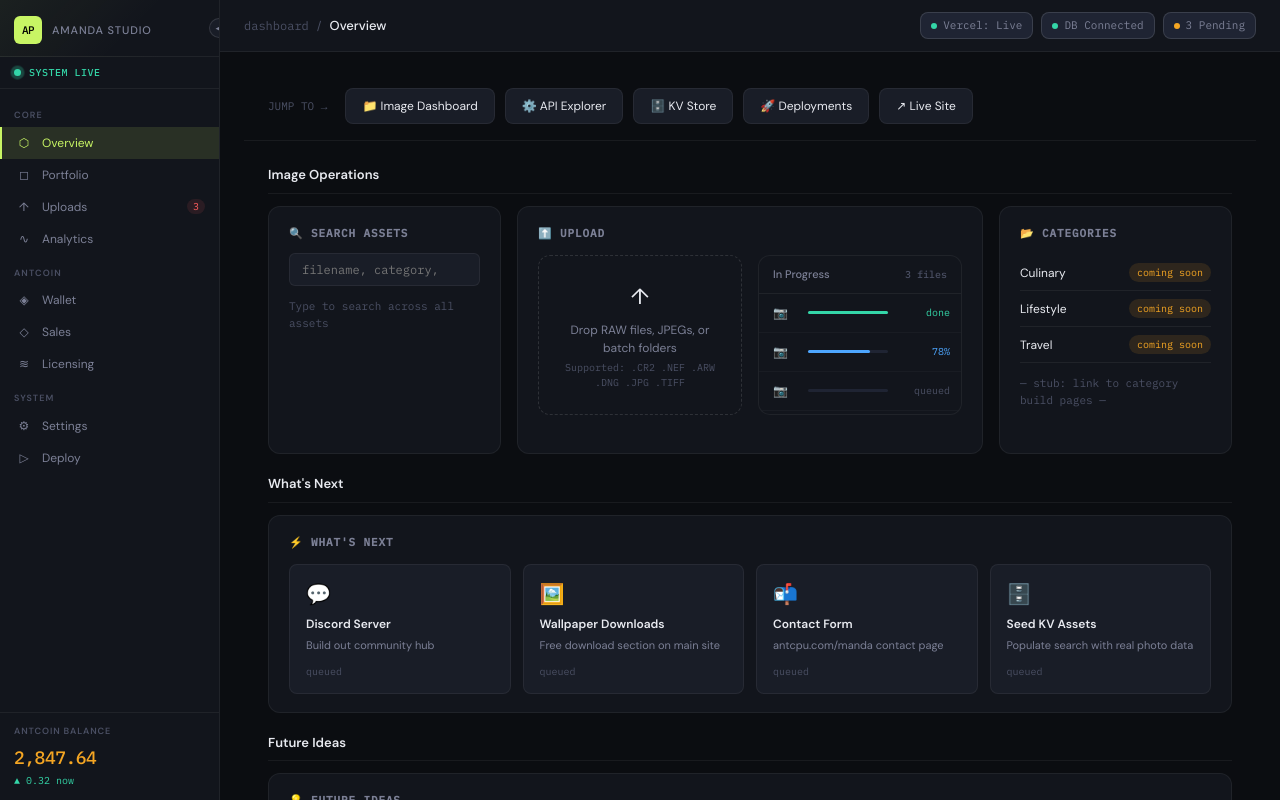
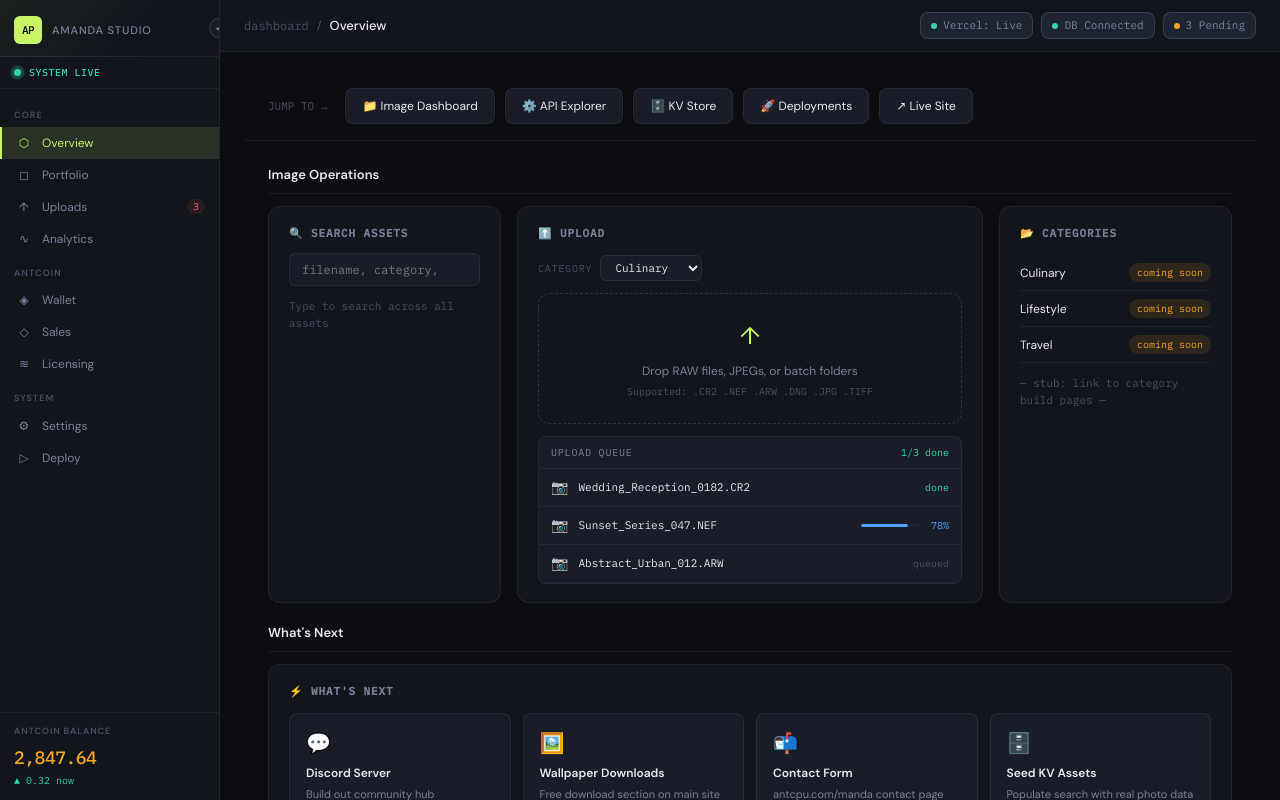
Before and after one commit to ANTCPU/photography, a Next.js app: page /dashboard in a window 1280 px wide. Shown: the top 800 px of the page. Built offline with nearby package versions, Linux system fonts and the light colour scheme.

Commit message:
Update UploadZone.tsx

```diff
--- a/app/dashboard/components/UploadZone.tsx
+++ b/app/dashboard/components/UploadZone.tsx
@@ -1,19 +1,21 @@
 'use client';
 
-import { useCallback, useId } from 'react';
+import { useCallback, useId, useState } from 'react';
 import { useDashboard } from '../context/DashboardContext';
 import type { UploadItem } from '../types';
 
 const ACCEPTED_EXTS = '.CR2,.NEF,.ARW,.DNG,.JPG,.JPEG,.TIFF,.RAF';
 
-const STATUS_COLORS: Record<UploadItem['status'], string> = {
+const CATEGORIES = ['Culinary', 'Lifestyle', 'Travel', 'Nature', 'Urban', 'Portrait', 'Abstract'];
+
+const STATUS_COLORS: Record<string, string> = {
   done:      'var(--db-teal)',
   uploading: 'var(--db-blue)',
   queued:    'var(--db-text-dim)',
   error:     'var(--db-red)',
 };
 
-const STATUS_LABELS: Record<UploadItem['status'], string> = {
+const STATUS_LABELS: Record<string, string> = {
   done:      'done',
   uploading: 'uploading',
   queued:    'queued',
@@ -21,8 +23,46 @@ const STATUS_LABELS: Record<UploadItem['status'], string> = {
 };
 
 export default function UploadZone() {
-  const { uploads, addUpload } = useDashboard();
+  const { uploads, addUpload, updateUpload } = useDashboard();
   const inputId = useId();
+  const [category, setCategory] = useState('Culinary');
+  const [dragOver, setDragOver] = useState(false);
+
+  const uploadFile = useCallback(
+    async (file: File, itemId: string) => {
+      // Mark as uploading
+      updateUpload(itemId, { status: 'uploading', progress: 10 });
+
+      try {
+        const formData = new FormData();
+        formData.append('file', file);
+        formData.append('category', category);
+
+        // Simulate progress ticks while fetch runs
+        let progress = 10;
+        const ticker = setInterval(() => {
+          progress = Math.min(progress + 15, 85);
+          updateUpload(itemId, { progress });
+        }, 400);
+
+        const res = await fetch('/api/upload', {
+          method: 'POST',
+          body: formData,
+        });
+
+        clearInterval(ticker);
+
+        if (res.ok) {
+          updateUpload(itemId, { status: 'done', progress: 100 });
+        } else {
+          updateUpload(itemId, { status: 'error', progress: 0 });
+        }
+      } catch {
+        updateUpload(itemId, { status: 'error', progress: 0 });
+      }
+    },
+    [category, updateUpload]
+  );
 
   const handleFiles = useCallback(
     (files: FileList | null) => {
@@ -35,36 +75,66 @@ export default function UploadZone() {
           progress: 0,
         };
         addUpload(item);
+        // Start upload immediately
+        uploadFile(file, item.id);
       });
     },
-    [addUpload]
+    [addUpload, uploadFile]
   );
 
   const handleDrop = useCallback(
     (e: React.DragEvent) => {
       e.preventDefault();
+      setDragOver(false);
       handleFiles(e.dataTransfer.files);
     },
     [handleFiles]
   );
 
   return (
-    <div
+    <div style={{ display: 'flex', flexDirection: 'column', gap: 12 }}>
+
+      {/* Category selector */}
+      <div style={{ display: 'flex', alignItems: 'center', gap: 8 }}>
+        <span style={{
+          fontSize: 10,
+          fontFamily: 'var(--db-font-mono)',
+          color: 'var(--db-text-dim)',
+          textTransform: 'uppercase',
+          letterSpacing: '0.08em',
+        }}>
+          Category
+        </span>
+        <select
+          value={category}
+          onChange={(e) => setCategory(e.target.value)}
           style={{
-        display: 'grid',
-        gridTemplateColumns: '1fr 1fr',
-        gap: 16,
-        marginBottom: 20,
+            background: 'var(--db-surface2)',
+            border: '1px solid var(--db-border)',
+            borderRadius: 6,
+            color: 'var(--db-text)',
+            fontFamily: 'var(--db-font-mono)',
+            fontSize: 11,
+            padding: '4px 10px',
+            cursor: 'pointer',
+            outline: 'none',
           }}
         >
+          {CATEGORIES.map((c) => (
+            <option key={c} value={c}>{c}</option>
+          ))}
+        </select>
+      </div>
+
       {/* Drop zone */}
       <div
-        onDragOver={(e) => e.preventDefault()}
+        onDragOver={(e) => { e.preventDefault(); setDragOver(true); }}
+        onDragLeave={() => setDragOver(false)}
         onDrop={handleDrop}
         onClick={() => document.getElementById(inputId)?.click()}
         style={{
-          background: 'var(--db-surface)',
-          border: '1px dashed var(--db-border-accent)',
+          background: dragOver ? 'var(--db-accent-dim2)' : 'var(--db-surface)',
+          border: `1px dashed ${dragOver ? 'rgba(200,245,100,0.5)' : 'var(--db-border-accent)'}`,
           borderRadius: 'var(--db-radius-lg)',
           padding: 24,
           textAlign: 'center',
@@ -72,152 +142,159 @@ export default function UploadZone() {
           transition: 'border-color 0.15s, background 0.15s',
         }}
         onMouseEnter={(e) => {
-          (e.currentTarget as HTMLDivElement).style.borderColor = 'rgba(200,245,100,0.3)';
-          (e.currentTarget as HTMLDivElement).style.background = 'var(--db-accent-dim2)';
+          if (!dragOver) {
+            e.currentTarget.style.borderColor = 'rgba(200,245,100,0.3)';
+            e.currentTarget.style.background = 'var(--db-accent-dim2)';
+          }
         }}
         onMouseLeave={(e) => {
-          (e.currentTarget as HTMLDivElement).style.borderColor = 'var(--db-border-accent)';
-          (e.currentTarget as HTMLDivElement).style.background = 'var(--db-surface)';
+          if (!dragOver) {
+            e.currentTarget.style.borderColor = 'var(--db-border-accent)';
+            e.currentTarget.style.background = 'var(--db-surface)';
+          }
         }}
       >
         <input
           id={inputId}
           type="file"
+          accept={ACCEPTED_EXTS}
           multiple
-          accept={ACCEPTED_EXTS}
           style={{ display: 'none' }}
           onChange={(e) => handleFiles(e.target.files)}
         />
-        <div style={{ fontSize: 22, marginBottom: 8 }}>↑</div>
-        <div style={{ fontSize: 12, color: 'var(--db-text-muted)' }}>
+        <div style={{
+          fontSize: 24,
+          color: 'var(--db-accent)',
+          marginBottom: 8,
+        }}>
+          ↑
+        </div>
+        <div style={{
+          fontSize: 12,
+          color: 'var(--db-text-muted)',
+          marginBottom: 4,
+        }}>
           Drop RAW files, JPEGs, or batch folders
         </div>
-        <div
-          style={{
+        <div style={{
           fontSize: 10,
           color: 'var(--db-text-dim)',
-            marginTop: 3,
           fontFamily: 'var(--db-font-mono)',
-          }}
-        >
+        }}>
           Supported: .CR2 .NEF .ARW .DNG .JPG .TIFF
         </div>
       </div>
 
       {/* Queue */}
-      <div
-        style={{
-          background: 'var(--db-surface)',
+      <div style={{
+        background: 'var(--db-surface2)',
         border: '1px solid var(--db-border)',
-          borderRadius: 'var(--db-radius-lg)',
+        borderRadius: 'var(--db-radius)',
         overflow: 'hidden',
-        }}
-      >
-        <div
-          style={{
-            padding: '10px 14px',
+      }}>
+        <div style={{
+          display: 'flex',
+          justifyContent: 'space-between',
+          alignItems: 'center',
+          padding: '8px 12px',
           borderBottom: '1px solid var(--db-border)',
-            fontSize: 11,
-            fontWeight: 500,
+        }}>
+          <span style={{
+            fontSize: 10,
+            fontFamily: 'var(--db-font-mono)',
             color: 'var(--db-text-muted)',
-            display: 'flex',
-            alignItems: 'center',
-            justifyContent: 'space-between',
-          }}
-        >
-          <span>In Progress</span>
-          <span
-            style={{
+            textTransform: 'uppercase',
+            letterSpacing: '0.08em',
+          }}>
+            Upload Queue
+          </span>
+          <span style={{
+            fontSize: 10,
             fontFamily: 'var(--db-font-mono)',
-              fontSize: 10,
-              color: 'var(--db-text-dim)',
-            }}
-          >
-            {uploads.length} files
+            color: uploads.filter(u => u.status === 'done').length > 0
+              ? 'var(--db-teal)'
+              : 'var(--db-text-dim)',
+          }}>
+            {uploads.filter(u => u.status === 'done').length}/{uploads.length} done
           </span>
         </div>
 
-        {uploads.slice(0, 5).map((item) => (
-          <UploadRow key={item.id} item={item} />
-        ))}
-
-        {uploads.length === 0 && (
-          <div
-            style={{
-              padding: '16px 14px',
+        {uploads.length === 0 ? (
+          <div style={{
+            padding: '14px 12px',
             fontSize: 11,
             color: 'var(--db-text-dim)',
-              textAlign: 'center',
-            }}
-          >
+            fontFamily: 'var(--db-font-mono)',
+          }}>
             No uploads queued
           </div>
+        ) : (
+          uploads.slice(0, 6).map((item) => (
+            <UploadRow key={item.id} item={item} />
+          ))
         )}
       </div>
+
     </div>
   );
 }
+
+// ── Sub-components ────────────────────────────────────────────────────────────
 
 function UploadRow({ item }: { item: UploadItem }) {
   const color = STATUS_COLORS[item.status];
 
   return (
-    <div
-      style={{
+    <div style={{
       display: 'flex',
       alignItems: 'center',
       gap: 10,
-        padding: '10px 14px',
-        borderBottom: '1px solid rgba(255,255,255,0.03)',
-      }}
-    >
-      <span style={{ fontSize: 12, flexShrink: 0 }}>📷</span>
+      padding: '8px 12px',
+      borderBottom: '1px solid var(--db-border)',
+    }}>
+      {/* Icon */}
+      <span style={{ fontSize: 14, flexShrink: 0 }}>📷</span>
 
-      <span
-        style={{
+      {/* Filename */}
+      <span style={{
         flex: 1,
         fontSize: 11,
-          color: 'var(--db-text-muted)',
+        color: 'var(--db-text)',
         fontFamily: 'var(--db-font-mono)',
         whiteSpace: 'nowrap',
         overflow: 'hidden',
         textOverflow: 'ellipsis',
-        }}
-      >
+      }}>
         {item.filename}
       </span>
 
       {/* Progress bar */}
-      <div
-        style={{
-          width: 80,
+      {item.status === 'uploading' && (
+        <div style={{
+          width: 60,
           height: 3,
           background: 'var(--db-surface3)',
           borderRadius: 2,
+          overflow: 'hidden',
           flexShrink: 0,
-        }}
-      >
-        <div
-          style={{
+        }}>
+          <div style={{
+            width: `${item.progress}%`,
             height: '100%',
+            background: 'var(--db-blue)',
             borderRadius: 2,
-            background: color,
-            width: `${item.status === 'done' ? 100 : item.status === 'queued' ? 0 : item.progress}%`,
-            transition: 'width 0.3s',
-          }}
-        />
+            transition: 'width 0.3s ease',
+          }} />
         </div>
+      )}
 
-      <span
-        style={{
+      {/* Status label */}
+      <span style={{
         fontSize: 10,
         fontFamily: 'var(--db-font-mono)',
         color,
         flexShrink: 0,
-          minWidth: 52,
-          textAlign: 'right',
-        }}
-      >
+      }}>
         {item.status === 'uploading'
           ? `${item.progress}%`
           : STATUS_LABELS[item.status]}
```
Lines whose indentation alone changed are shown as unchanged.
